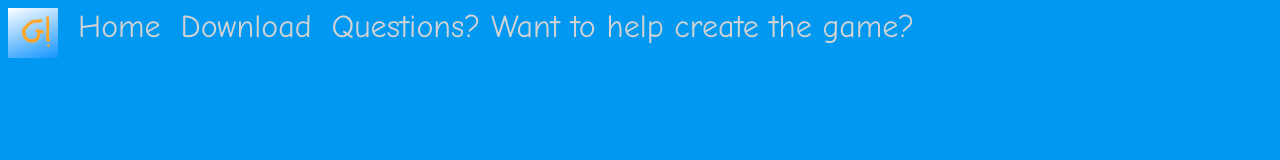
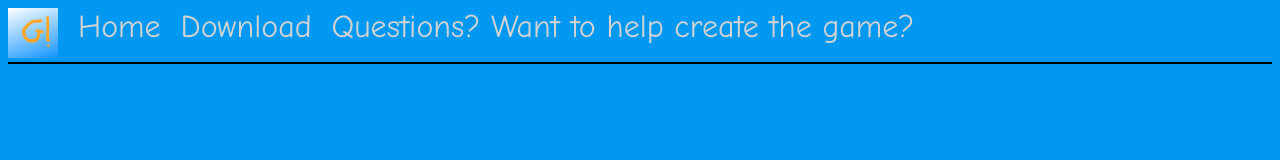
Before and after one commit to grabinsgame/grabinsgame.github.io, a plain HTML site: page index.html in a window 1280 px wide. Drawn offline with Linux system fonts and the light colour scheme.

Commit message:
Update style.css

```diff
--- a/style.css
+++ b/style.css
@@ -50,3 +50,6 @@ nav ul {
     margin: 0;
     padding: 0;
 }
+header {
+    border-bottom: 2px solid rgb(0, 0, 0);
+}
```
